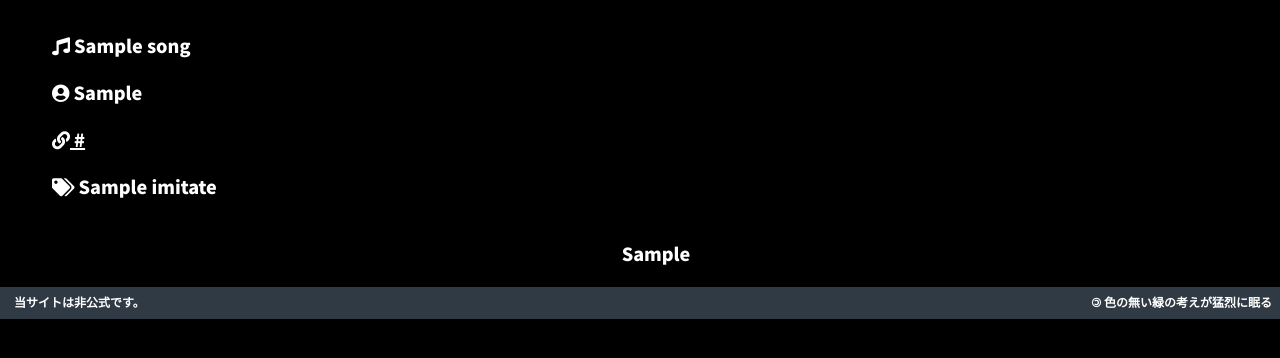
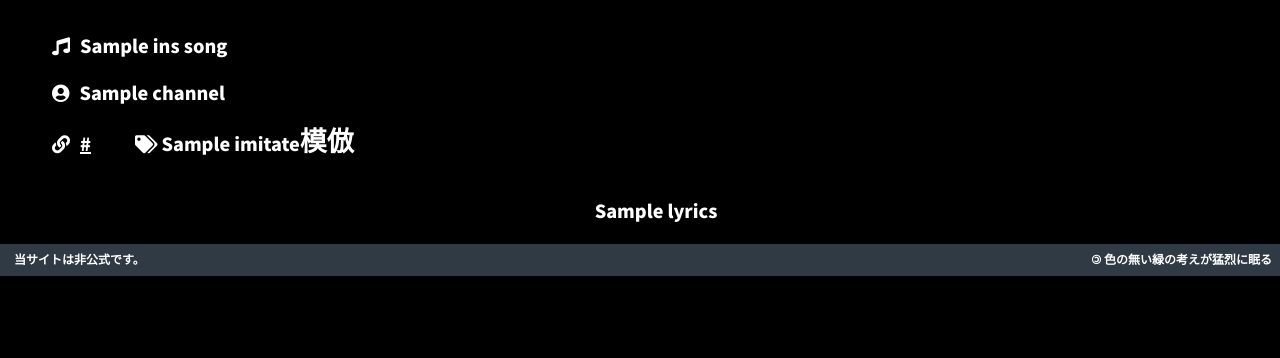
Before and after one commit to izumin2000/subekashi, a Django app: template subeana/templates/subeana/song.html in a window 1280 px wide. Shown: the part 68-426 px from the top of the page. Run offline with Django 3.2, Linux system fonts and the light colour scheme; tables that the repository leaves empty hold one stand-in row (values such as "Sample post"); the template is opened without the code that fills it: values that come from a table or form of the project are taken from there, most other values are stand-ins (such as "Sample title", 1, 10 or a date in 2020).

Commit message:
[Add] Songページのレイアウト

```diff
--- a/subeana/static/subeana/css/song.css
+++ b/subeana/static/subeana/css/song.css
@@ -6,3 +6,20 @@ section p, section a {
     text-align: center;
     margin-top: 40px;
 }
+
+.fa-music, .fa-user-circle, .fa-link {
+    margin-right: 10px;
+}
+
+#songimitateslabel {
+    display: inline;
+    white-space: nowrap;
+    color: #fff;
+    margin-right: -20px;
+}
+
+.songimitate {
+    display: inline;
+    white-space: nowrap;
+    margin: 0 0 0 20px;
+}
--- a/subeana/templates/subeana/song.html
+++ b/subeana/templates/subeana/song.html
@@ -1,18 +1,25 @@
 {% extends "subeana/base/base.html" %}
-{% block title %}{{ song_ins.title }}{% endblock %}
-{% block ogtitle %}{{ song_ins.title }}{% endblock %}
+{% block title %}{{ ins_song.title }}{% endblock %}
+{% block ogtitle %}{{ ins_song.title }}{% endblock %}
 {% load static %}
 {% block css %}{% static 'subeana/css/song.css'%}{% endblock %}
 
 {% block content %}
 <section>
-    <p id="songtitle"><i class="fas fa-music"></i> {{ song_ins.title }}</p>
-    <p id="songchannel"><i class="fas fa-user-circle"></i> {{ song_ins.channel }}</p>
-    <a id="songurl" href="{{ song_ins.url }}"><i class="fas fa-link"></i> {{ song_ins.url }}</a>
-    {% for imitate in imitates %}
-        <p class="songimitate"><i class="fas fa-tags"></i> {{ imitate }}</p>
-    {% endfor %}
-    <p id="songlyrics">{{ song_ins.lyrics }}</p>
+    <p id="songtitle"><i class="fas fa-music"></i>{{ ins_song.title }}</p>
+    <p id="songchannel"><i class="fas fa-user-circle"></i>{{ ins_song.channel }}</p>
+    {% if ins_song.url %}
+        <a id="songurl" href="{{ ins_song.url }}"><i class="fas fa-link"></i>{{ ins_song.url }}</a>
+    {% endif %}
+    <p id="songimitateslabel"><i class="fas fa-tags"></i></p>
+    {% if imitates %}
+        {% for imitate in imitates %}
+            <p class="songimitate">{{ imitate }}模倣</p>
+        {% endfor %}
+    {% else %}
+        <p class="songimitate">オリジナル</p>
+    {% endif %}
+    <p id="songlyrics">{{ ins_song.lyrics }}</p>
 </section>
 {% endblock %}
 
```
